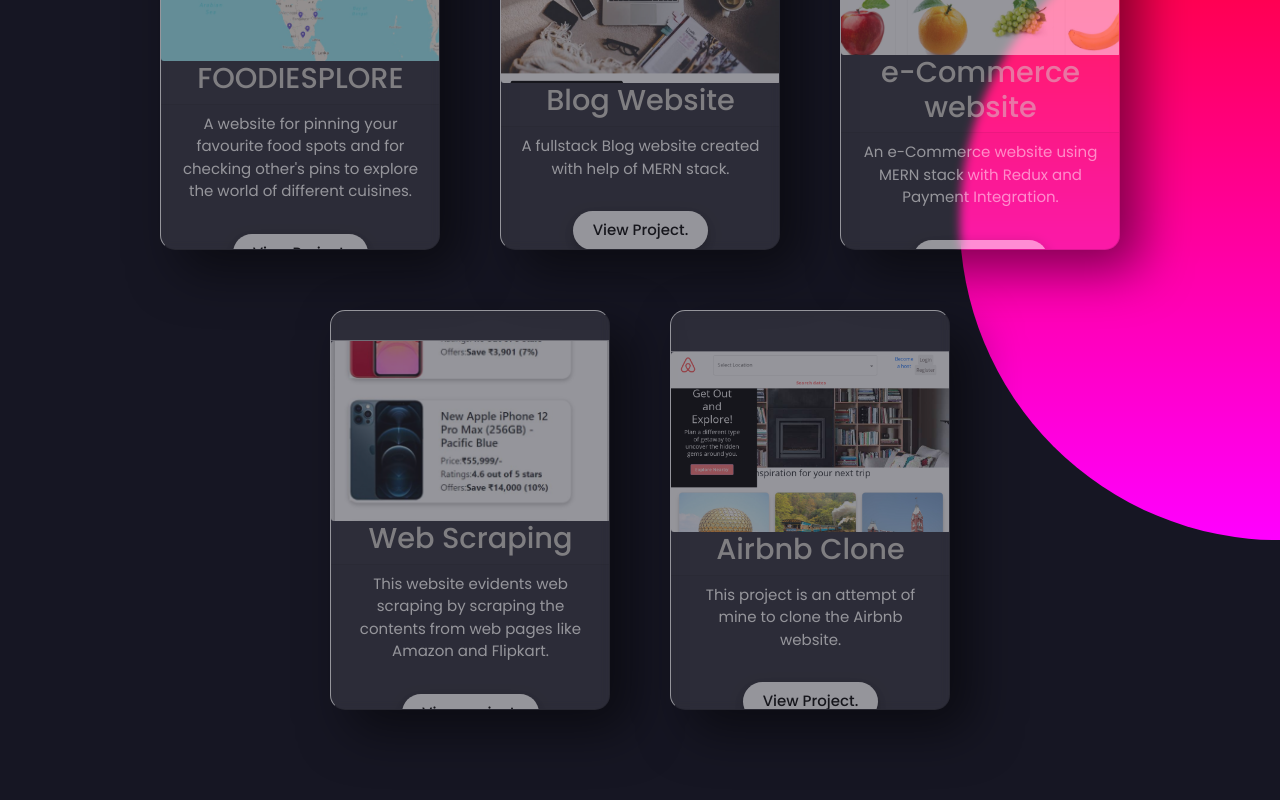
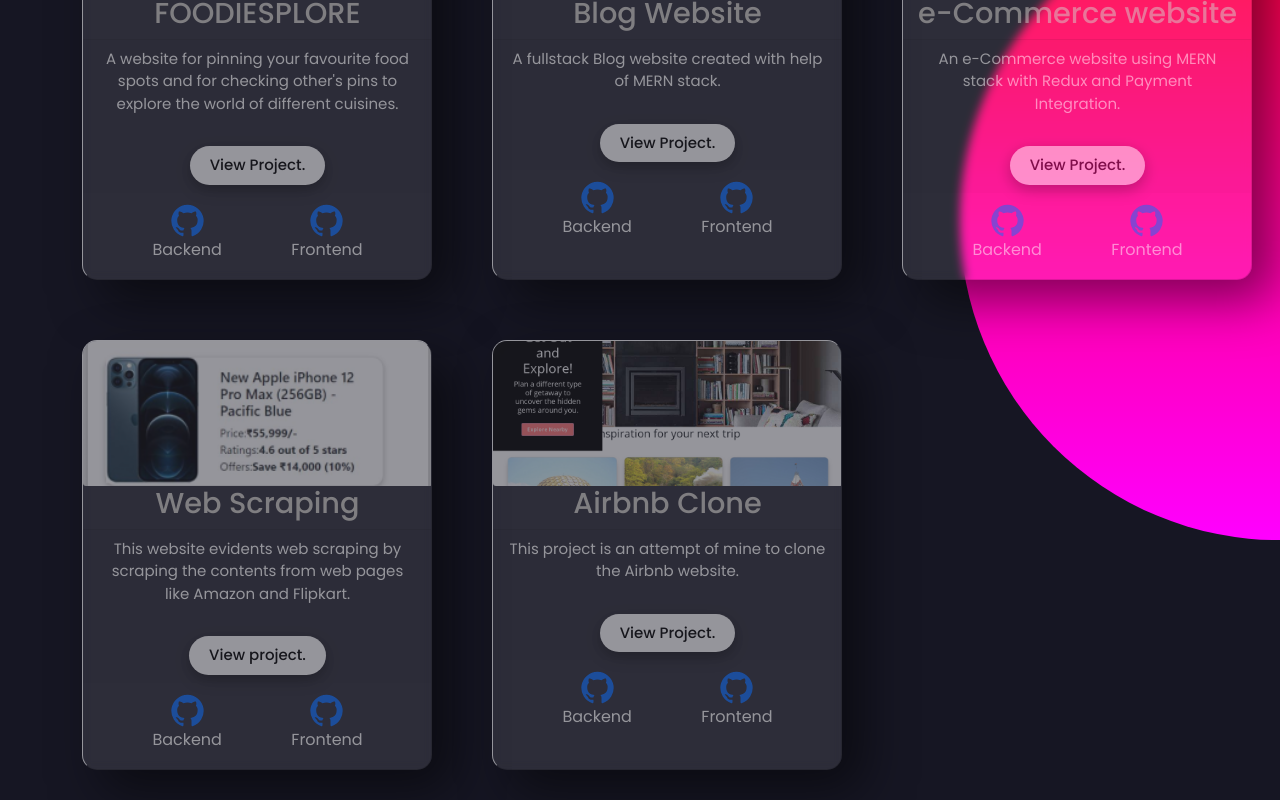
Before and after one commit to Jayanth9710/Portfolio, a React (Create React App) app: page /projects in a window 1280 px wide. Shown: the part 260-1060 px from the top of the page. Before the commit the page ends 1000 px from the top, so only its background shows below. Built offline with nearby package versions, Linux system fonts and the light colour scheme.

Commit message:
Project card changes

```diff
--- a/src/about.js
+++ b/src/about.js
@@ -50,7 +50,7 @@
             </ul>
           </div>
           To know more about my Education,skills,experiences and much more go through my Resume below.<br/>
-          <a href="resume.pdf" download className="resume">Resume</a>
+          <a href="https://drive.google.com/file/d/1JSi3eiyZjBko-ZLJCiINCbOa7e0D7TS1/view?usp=sharing" target="_blank" rel="noreferrer" className="resume">Resume</a>
         </div>
       </div>
     </div>
--- a/src/projects.css
+++ b/src/projects.css
@@ -38,17 +38,17 @@
   } */
   .container{
     position: relative;
-    display: flex;
-    justify-content: center;
-    align-items: center;
+    display: grid;
+   grid-template-columns: 1fr 1fr 1fr ;
     max-width: 1200px;
-    flex-wrap: wrap;
+
     z-index: 1;
+    margin-top: 20px;
   }
   .container .card{
   position: relative;
-  width: 280px;
-  height: 400px;
+  width: 350px;
+  height: 430px;
   margin: 30px;
   box-shadow: 20px 20px 50px rgba(0, 0, 0, 0.5);
   border-radius: 15px;
@@ -64,7 +64,7 @@
   .container .card .content{
     padding: 20px;
     text-align: center;
-    transform: translateY(30px);
+    /* transform: translateY(30px); */
     opacity: 0.5;
     transition: 0.5s;
     position: absolute;
@@ -88,7 +88,7 @@
   .container .card .content p{
     color: white;
   }
-  .container .card .content a{
+  .project_link{
     color: black;
     background: white;
     position: relative;
@@ -100,12 +100,25 @@
     font-weight: 500;
     box-shadow: 0 5px 15px rgba(0, 0, 0, 0.5);
   }
+  .code{
+    display: flex;
+    justify-content: center;
+    align-items: center;
+    margin-top: 10px;
+  }
+
+  .code_icons{
+    display: flex;
+    justify-content: space-evenly;
+    color: white;
+  }
+
   /* .inner-element{
     display: grid;
     grid-template-columns: 1fr 1fr 1fr ;
   } */
   .card-img{
-    width: 280px;
+    width: 350px;
     height: 180px;
     object-fit: cover;
   }
@@ -127,6 +140,8 @@
     border-top: 1px solid rgba(255, 255, 255, 0.637);
   border-left: 1px solid rgba(255, 255, 255, 0.445);
   backdrop-filter: blur(5px);
+  width: 350px;
+  height: 500px;
   }
   .home-button1{
     float: right;
--- a/src/projects.js
+++ b/src/projects.js
@@ -8,6 +8,7 @@
 import "./brew.JPG"
 import { Link } from "react-router-dom";
 import ArrowBackIosNewIcon from '@mui/icons-material/ArrowBackIosNew';
+import GitHubIcon from '@mui/icons-material/GitHub';
 import "./projects.css"
 
 function Projects() {
@@ -19,7 +20,7 @@
     <div className="container">
 
 
-      <Tilt options={{ max: 25 }} className="parallax-effect" perspective={500}>
+      <Tilt options={{ max: 20 }} className="parallax-effect" perspective={320}>
         <div style={{ backgroundColor: "none" }} className="inner-element">
           <div className="card">
             <div className="content">
@@ -36,9 +37,23 @@
                     checking other's pins to explore the world of different
                     cuisines.
                   </p>
-                  <a href="https://foodiesplore-map-by-jay.netlify.app/" target="_blank" rel="noreferrer">
+                  <a href="https://foodiesplore-map-by-jay.netlify.app/" target="_blank" className="project_link" rel="noreferrer">
                     View Project.
                   </a>
+                </div>
+                <div className="code_icons">
+                  <div className="backend">
+                  <a href="https://github.com/Jayanth9710/jaymap-backend" target='_blank' className="code" rel="noreferrer">
+                    <GitHubIcon style={{fontSize:"35"}}/>
+                    </a>
+                    Backend
+                  </div>
+                  <div className="frontend">
+                  <a href="https://github.com/Jayanth9710/Foodiesplore-Frontend" target='_blank' className="code" rel="noreferrer">
+                    <GitHubIcon style={{fontSize:"35"}}/>
+                    </a>
+                    Frontend
+                  </div>
                 </div>
               </div>
             </div>
@@ -46,7 +61,7 @@
         </div>
       </Tilt>
 
-      <Tilt options={{ max: 25 }} className="parallax-effect" perspective={500}>
+      <Tilt options={{ max: 25 }} className="parallax-effect" perspective={350}>
         <div style={{ backgroundColor: "none" }} className="inner-element">
           <div className="card">
 
@@ -56,9 +71,23 @@
                 <h2>Blog Website</h2>
                 <div className="card-footer text-center">
                   <p>A fullstack Blog website created with help of MERN stack.</p>
-                  <a href="https://mern-blog-app-jay.netlify.app/" target="_blank" rel="noreferrer">
+                  <a href="https://mern-blog-app-jay.netlify.app/" target="_blank" className="project_link" rel="noreferrer">
                     View Project.
                   </a>
+                </div>
+                <div className="code_icons">
+                  <div className="backend">
+                <a href="https://github.com/Jayanth9710/MERN-Blog-App-Backend" target='_blank' className="code" rel="noreferrer">
+                  <GitHubIcon style={{fontSize:"35"}}/>
+                  </a>
+                  Backend
+                  </div>
+                  <div className="frontend">
+                    <a href="https://github.com/Jayanth9710/MERN-Blog-App-Frontend" target="_blank" className="code" rel="noreferrer">
+                    <GitHubIcon style={{fontSize:"35"}}/>
+                    </a>
+                    Frontend
+                  </div>
                 </div>
               </div>
             </div>
@@ -66,7 +95,7 @@
         </div>
       </Tilt>
 
-      <Tilt options={{ max: 25 }} className="parallax-effect" perspective={500}>
+      <Tilt options={{ max: 25 }} className="parallax-effect" perspective={350}>
         <div style={{ backgroundColor: "none" }} className="inner-element">
           <div className="card">
 
@@ -76,9 +105,23 @@
                 <h2>e-Commerce website</h2>
                 <div className="card-footer text-center">
                   <p>An e-Commerce website using MERN stack with Redux and Payment Integration.</p>
-                  <a href="https://mern-stack-e-commerce.netlify.app/" target="_blank" rel="noreferrer">
+                  <a href="https://mern-stack-e-commerce.netlify.app/" target="_blank" className="project_link" rel="noreferrer">
                     View Project.
                   </a>
+                </div>
+                <div className="code_icons">
+                  <div className="backend">
+                <a href="https://github.com/Jayanth9710/e-commerce-redux-payment-backend" target='_blank' className="code" rel="noreferrer">
+                  <GitHubIcon style={{fontSize:"35"}}/>
+                  </a>
+                  Backend
+                  </div>
+                  <div className="frontend">
+                    <a href="https://github.com/Jayanth9710/e-commerce-app-redux-payment-frontend" target="_blank" className="code" rel="noreferrer">
+                    <GitHubIcon style={{fontSize:"35"}}/>
+                    </a>
+                    Frontend
+                  </div>
                 </div>
               </div>
             </div>
@@ -86,7 +129,7 @@
         </div>
       </Tilt>
 
-      <Tilt options={{ max: 25 }} className="parallax-effect" perspective={500}>
+      <Tilt options={{ max: 25 }} className="parallax-effect" perspective={350}>
         <div style={{ backgroundColor: "none" }} className="inner-element">
           <div className="card">
 
@@ -103,9 +146,23 @@
                     This website evidents web scraping by scraping the contents
                     from web pages like Amazon and Flipkart.
                   </p>
-                  <a href="https://webscrape-hackathon-2-jay.netlify.app/" target="_blank" rel="noreferrer">
+                  <a href="https://webscrape-hackathon-2-jay.netlify.app/" target="_blank" className="project_link" rel="noreferrer">
                     View project.
                   </a>
+                </div>
+                <div className="code_icons">
+                  <div className="backend">
+                <a href="https://github.com/Jayanth9710/Backend-Hackathon-2" target='_blank' className="code" rel="noreferrer">
+                  <GitHubIcon style={{fontSize:"35"}}/>
+                  </a>
+                  Backend
+                  </div>
+                  <div className="frontend">
+                    <a href="https://github.com/Jayanth9710/frontend-hackathon-2" target="_blank" className="code" rel="noreferrer">
+                    <GitHubIcon style={{fontSize:"35"}}/>
+                    </a>
+                    Frontend
+                  </div>
                 </div>
               </div>
             </div>
@@ -115,7 +172,7 @@
 
 
 
-      <Tilt options={{ max: 25 }} className="parallax-effect" perspective={500}>
+      <Tilt options={{ max: 25 }} className="parallax-effect" perspective={350}>
         <div style={{ backgroundColor: "none" }} className="inner-element">
           <div className="card">
 
@@ -125,9 +182,23 @@
                 <h2>Airbnb Clone</h2>
                 <div className="card-footer text-center">
                   <p>This project is an attempt of mine to clone the Airbnb website.</p>
-                  <a href="https://capstoneproject-airbnbclone-by-jay.netlify.app/" target="_blank" rel="noreferrer">
+                  <a href="https://capstoneproject-airbnbclone-by-jay.netlify.app/" target="_blank" className="project_link" rel="noreferrer">
                     View Project.
                   </a>
+                </div>
+                <div className="code_icons">
+                  <div className="backend">
+                <a href="https://github.com/Jayanth9710/capstoneProject-Frontend" target='_blank' className="code" rel="noreferrer">
+                  <GitHubIcon style={{fontSize:"35"}}/>
+                  </a>
+                  Backend
+                  </div>
+                  <div className="frontend">
+                    <a href="https://github.com/Jayanth9710/capstoneProject-Backend" target="_blank" className="code" rel="noreferrer">
+                    <GitHubIcon style={{fontSize:"35"}}/>
+                    </a>
+                    Frontend
+                  </div>
                 </div>
               </div>
             </div>
```
Also changed, not shown: src/SinglePage.js (added).
